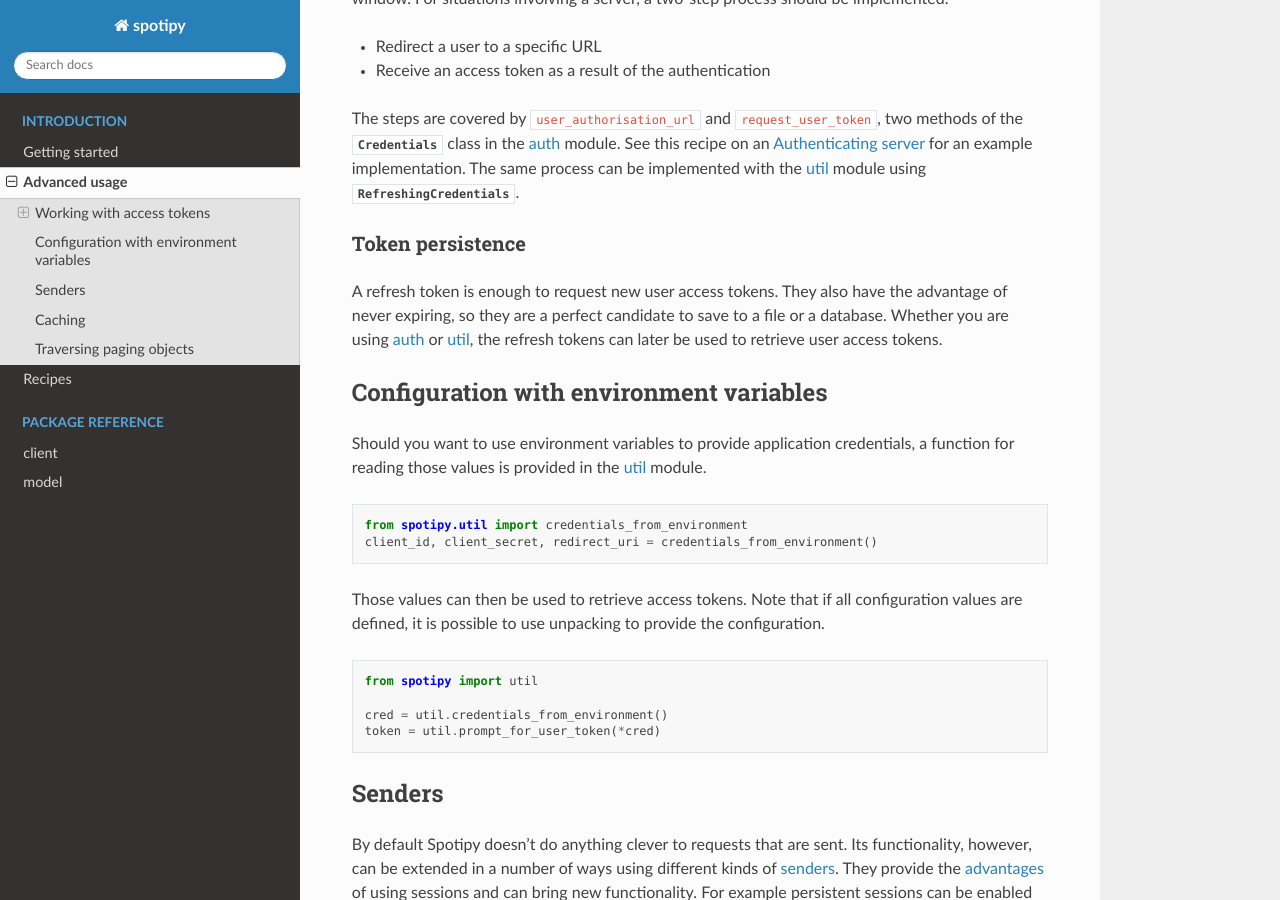
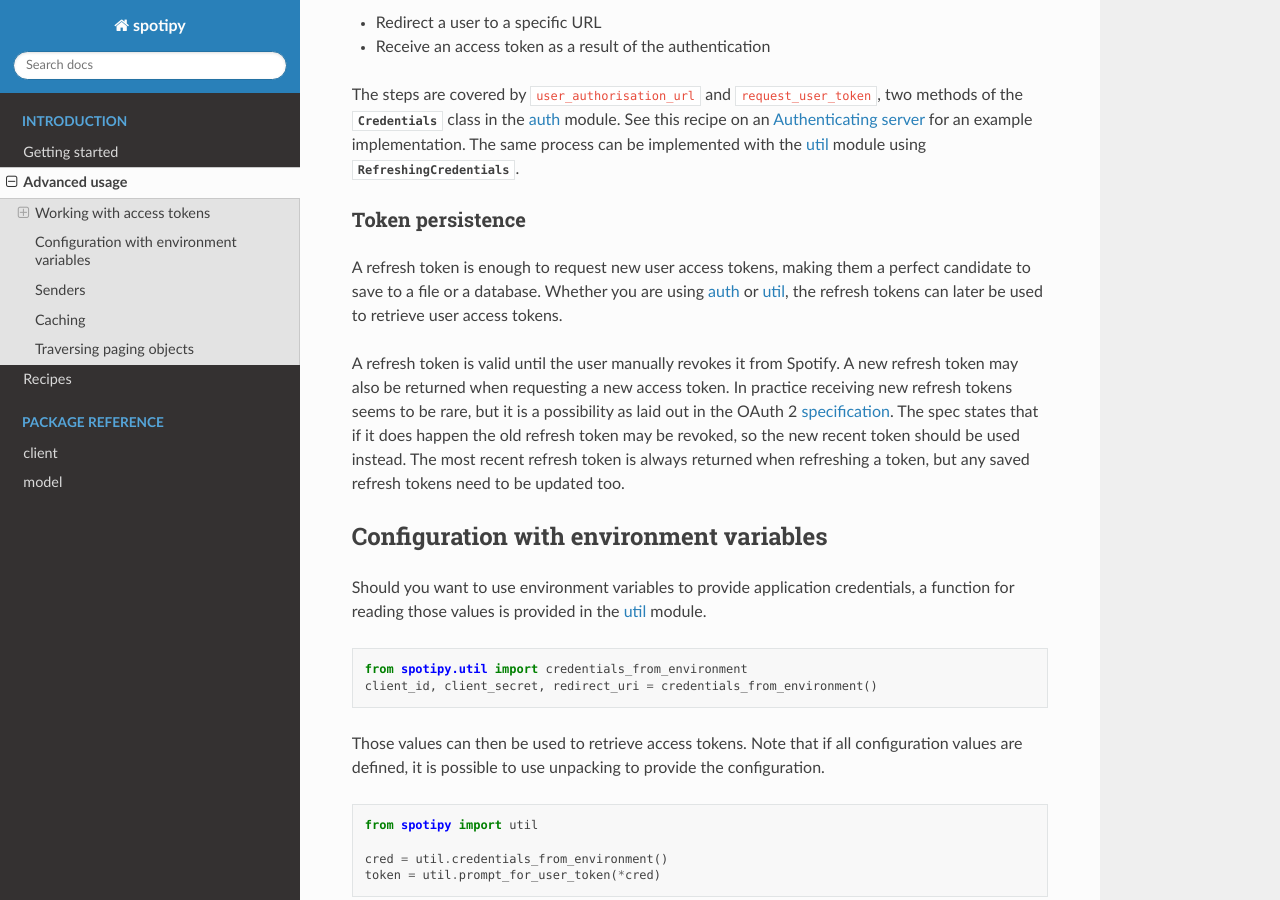
Before and after one commit to felix-hilden/tekore, a Sphinx documentation site: the page built from docs/documents/advanced_usage.rst, in a window 1280 px wide and 900 px high, scrolled down 1027 px. Built offline with Sphinx 7.4.7 and the Read the Docs theme 2.0.0, drawn with Linux system fonts in a browser that asks for light colours; the version number could not be read and is left out; some of the changed text lies outside the part shown.

Commit message:
Clarify refresh token validity

```diff
--- a/docs/documents/advanced_usage.rst
+++ b/docs/documents/advanced_usage.rst
@@ -6,11 +6,10 @@
 --------------------------
 Access tokens can be retrieved from the Spotify authentication servers
 either for a client application or for a user of that application.
-Each of these methods results in an expiring bearer token,
+Both methods result in an expiring bearer token,
 which is used to authenticate requests to the Web API itself.
-Additionally, a user token has a refresh token associated with it.
-This refresh token is valid until the user manually revokes it from Spotify
-and is used to request for new tokens as the old ones expire.
+Additionally, a user token has a refresh token associated with it,
+which is used to request new expiring access tokens.
 
 Two types of token objects are generated by Spotipy.
 The :ref:`auth <module-auth>` module parses tokens into ordinary objects.
@@ -59,11 +58,20 @@
 
 Token persistence
 *****************
-A refresh token is enough to request new user access tokens.
-They also have the advantage of never expiring,
-so they are a perfect candidate to save to a file or a database.
+A refresh token is enough to request new user access tokens,
+making them a perfect candidate to save to a file or a database.
 Whether you are using :ref:`auth <module-auth>` or :ref:`util <module-util>`,
 the refresh tokens can later be used to retrieve user access tokens.
+
+A refresh token is valid until the user manually revokes it from Spotify.
+A new refresh token may also be returned when requesting a new access token.
+In practice receiving new refresh tokens seems to be rare,
+but it is a possibility as laid out in the OAuth 2
+`specification <https://tools.ietf.org/html/rfc6749#section-6>`_.
+The spec states that if it does happen the old refresh token may be revoked,
+so the new recent token should be used instead.
+The most recent refresh token is always returned when refreshing a token,
+but any saved refresh tokens need to be updated too.
 
 Configuration with environment variables
 ----------------------------------------
```
